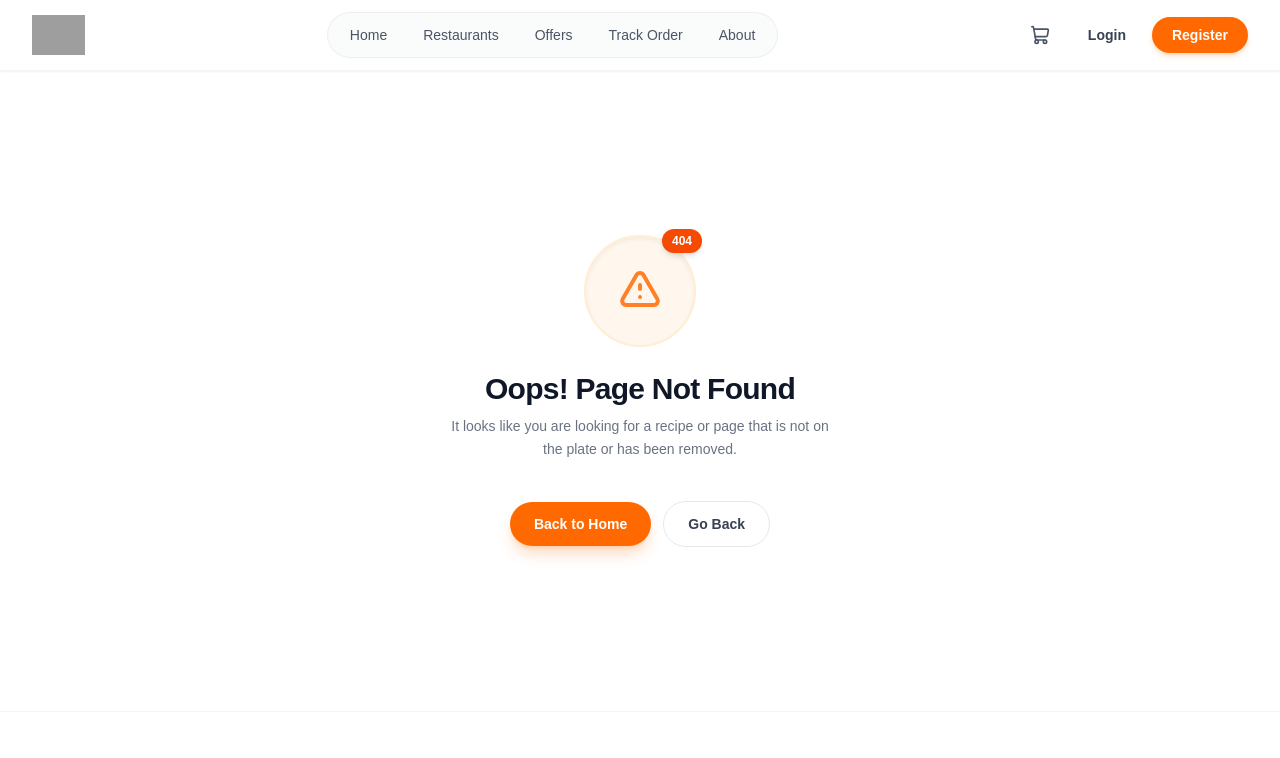
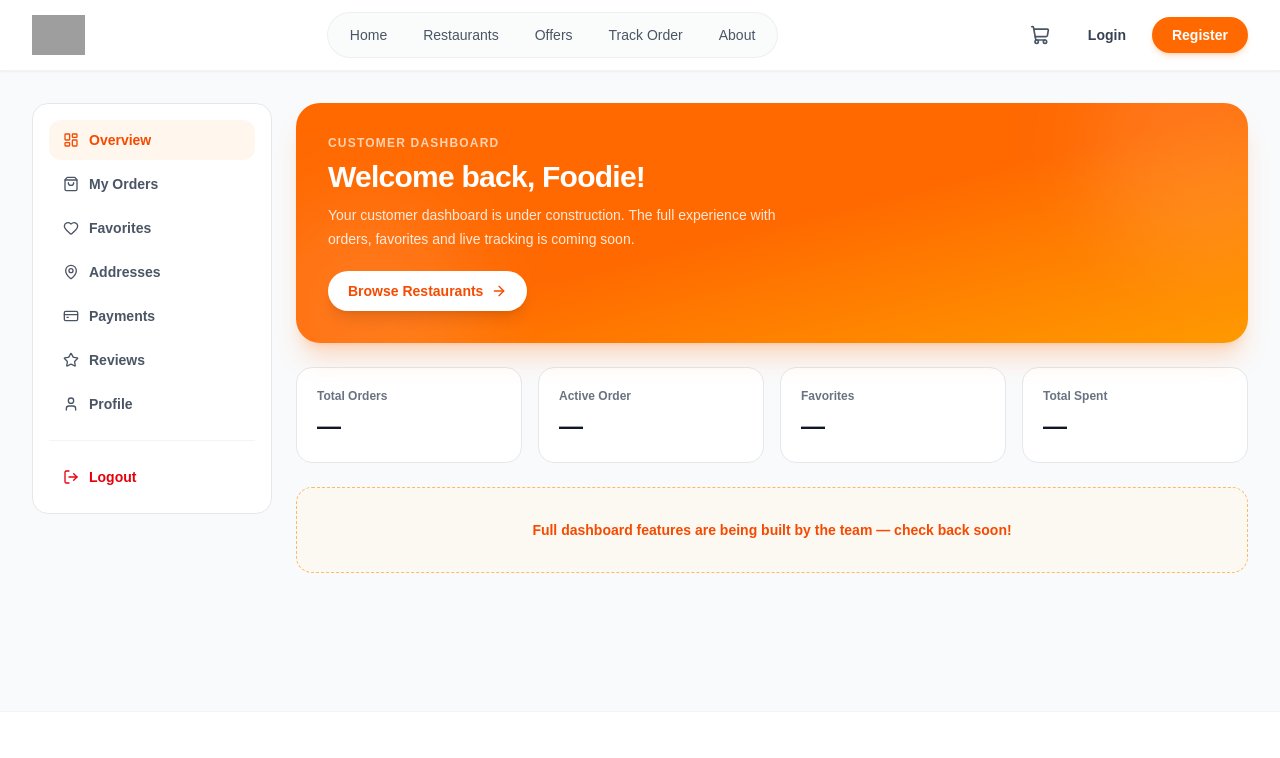
Before and after one commit to khalid66527/food_flow-client, a Next.js app: page /dashboard/customer in a window 1280 px wide. Before the commit this address had no page. Shown: the top 758 px of the page. Built offline with nearby package versions, Linux system fonts and the light colour scheme; grey boxes are pictures that could not be loaded.

Commit message:
feat(dashboard): add temporary customer dashboard placeholder for post-login redirect

```diff
--- /dev/null
+++ b/src/app/dashboard/customer/page.tsx
@@ -0,0 +1,138 @@
+"use client";
+
+import Link from "next/link";
+import { motion } from "framer-motion";
+import {
+  LayoutDashboard,
+  ShoppingBag,
+  Heart,
+  MapPin,
+  CreditCard,
+  Star,
+  User,
+  LogOut,
+  ArrowRight,
+} from "lucide-react";
+
+// ---------------------------------------------------------------------------
+// Temporary placeholder dashboard so the post-login redirect resolves.
+// The full Customer Dashboard (Page 09 of the project doc) will replace this.
+// ---------------------------------------------------------------------------
+const NAV_ITEMS = [
+  { label: "Overview", icon: LayoutDashboard },
+  { label: "My Orders", icon: ShoppingBag },
+  { label: "Favorites", icon: Heart },
+  { label: "Addresses", icon: MapPin },
+  { label: "Payments", icon: CreditCard },
+  { label: "Reviews", icon: Star },
+  { label: "Profile", icon: User },
+];
+
+export default function CustomerDashboardPage() {
+  return (
+    <div className="min-h-[80vh] bg-gray-50 dark:bg-gray-950">
+      <div className="mx-auto max-w-7xl px-4 py-8 sm:px-6 lg:px-8">
+        <div className="grid gap-6 lg:grid-cols-[240px_1fr]">
+          {/* Sidebar */}
+          <aside className="hidden lg:block">
+            <div className="sticky top-24 rounded-2xl border border-gray-200 bg-white p-4 dark:border-gray-800 dark:bg-gray-900">
+              <nav className="space-y-1">
+                {NAV_ITEMS.map((item, idx) => {
+                  const Icon = item.icon;
+                  const active = idx === 0;
+                  return (
+                    <span
+                      key={item.label}
+                      className={`flex cursor-default items-center gap-2.5 rounded-xl px-3.5 py-2.5 text-sm font-semibold transition-colors ${
+                        active
+                          ? "bg-orange-50 text-orange-600 dark:bg-orange-500/10 dark:text-orange-400"
+                          : "text-gray-600 hover:bg-gray-50 dark:text-gray-300 dark:hover:bg-gray-800"
+                      }`}
+                    >
+                      <Icon className="h-4 w-4" />
+                      {item.label}
+                    </span>
+                  );
+                })}
+              </nav>
+
+              <div className="mt-4 border-t border-gray-100 pt-4 dark:border-gray-800">
+                <button className="flex w-full items-center gap-2.5 rounded-xl px-3.5 py-2.5 text-sm font-semibold text-red-600 hover:bg-red-50 transition-colors dark:hover:bg-red-500/10">
+                  <LogOut className="h-4 w-4" />
+                  Logout
+                </button>
+              </div>
+            </div>
+          </aside>
+
+          {/* Main content */}
+          <div className="space-y-6">
+            {/* Welcome card */}
+            <motion.div
+              initial={{ opacity: 0, y: 16 }}
+              animate={{ opacity: 1, y: 0 }}
+              transition={{ duration: 0.5, ease: "easeOut" }}
+              className="relative overflow-hidden rounded-3xl bg-gradient-to-br from-orange-500 via-orange-500 to-amber-500 p-8 text-white shadow-xl shadow-orange-500/20"
+            >
+              <div className="pointer-events-none absolute -right-16 -top-16 h-56 w-56 rounded-full bg-white/10 blur-2xl" />
+              <div className="pointer-events-none absolute -bottom-20 -left-10 h-56 w-56 rounded-full bg-white/10 blur-2xl" />
+
+              <div className="relative z-10">
+                <p className="text-xs font-bold uppercase tracking-widest text-white/70">
+                  Customer Dashboard
+                </p>
+                <h1 className="mt-2 text-2xl font-extrabold tracking-tight sm:text-3xl">
+                  Welcome back, Foodie!
+                </h1>
+                <p className="mt-2 max-w-md text-sm leading-6 text-white/85">
+                  Your customer dashboard is under construction. The full
+                  experience with orders, favorites and live tracking is coming
+                  soon.
+                </p>
+                <Link
+                  href="/restaurants"
+                  className="mt-5 inline-flex items-center gap-2 rounded-full bg-white px-5 py-2.5 text-sm font-bold text-orange-600 shadow-lg transition-all duration-200 hover:-translate-y-0.5 hover:shadow-xl active:scale-95"
+                >
+                  Browse Restaurants
+                  <ArrowRight className="h-4 w-4" />
+                </Link>
+              </div>
+            </motion.div>
+
+            {/* Coming soon stats */}
+            <div className="grid gap-4 sm:grid-cols-2 lg:grid-cols-4">
+              {[
+                { label: "Total Orders", value: "—" },
+                { label: "Active Order", value: "—" },
+                { label: "Favorites", value: "—" },
+                { label: "Total Spent", value: "—" },
+              ].map((stat, idx) => (
+                <motion.div
+                  key={stat.label}
+                  initial={{ opacity: 0, y: 16 }}
+                  animate={{ opacity: 1, y: 0 }}
+                  transition={{ delay: 0.1 + idx * 0.05, duration: 0.4, ease: "easeOut" }}
+                  className="rounded-2xl border border-gray-200 bg-white p-5 dark:border-gray-800 dark:bg-gray-900"
+                >
+                  <p className="text-xs font-semibold text-gray-500 dark:text-gray-400">
+                    {stat.label}
+                  </p>
+                  <p className="mt-1.5 text-2xl font-extrabold text-gray-900 dark:text-gray-100">
+                    {stat.value}
+                  </p>
+                </motion.div>
+              ))}
+            </div>
+
+            <div className="rounded-2xl border border-dashed border-orange-300 bg-orange-50/50 p-8 text-center dark:border-orange-500/30 dark:bg-orange-500/5">
+              <p className="text-sm font-semibold text-orange-600 dark:text-orange-400">
+                Full dashboard features are being built by the team — check
+                back soon!
+              </p>
+            </div>
+          </div>
+        </div>
+      </div>
+    </div>
+  );
+}
```
